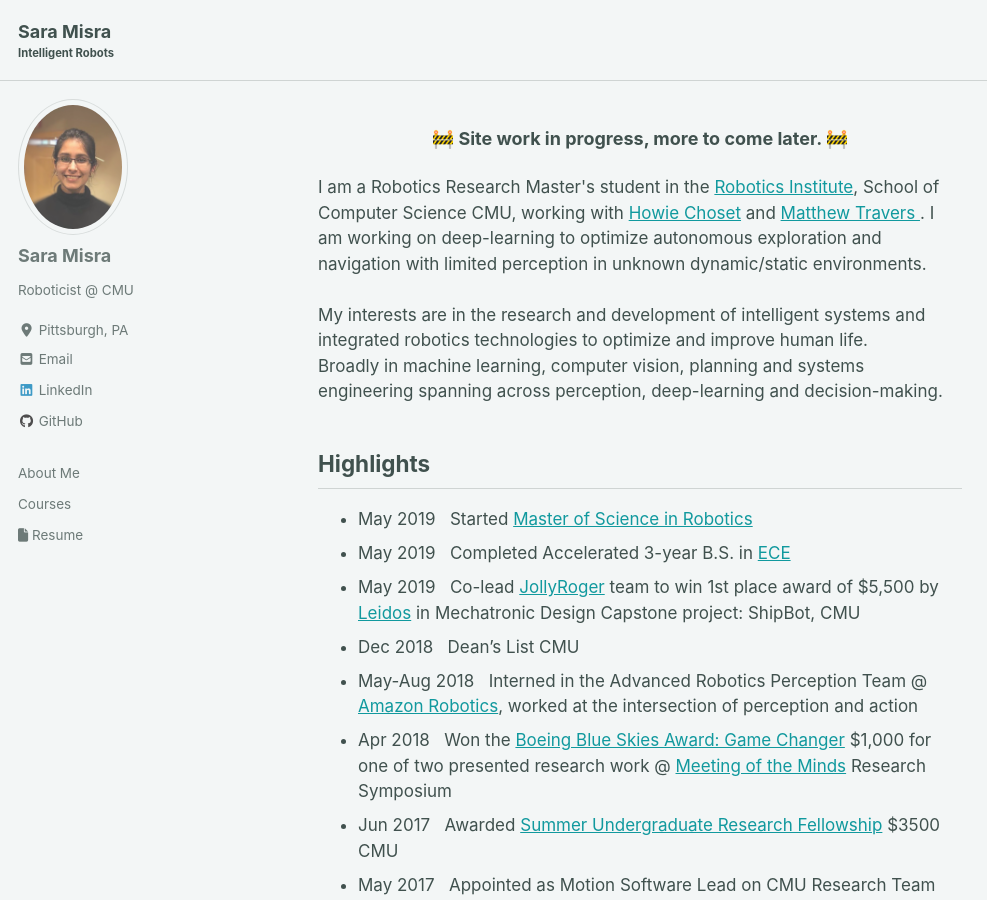
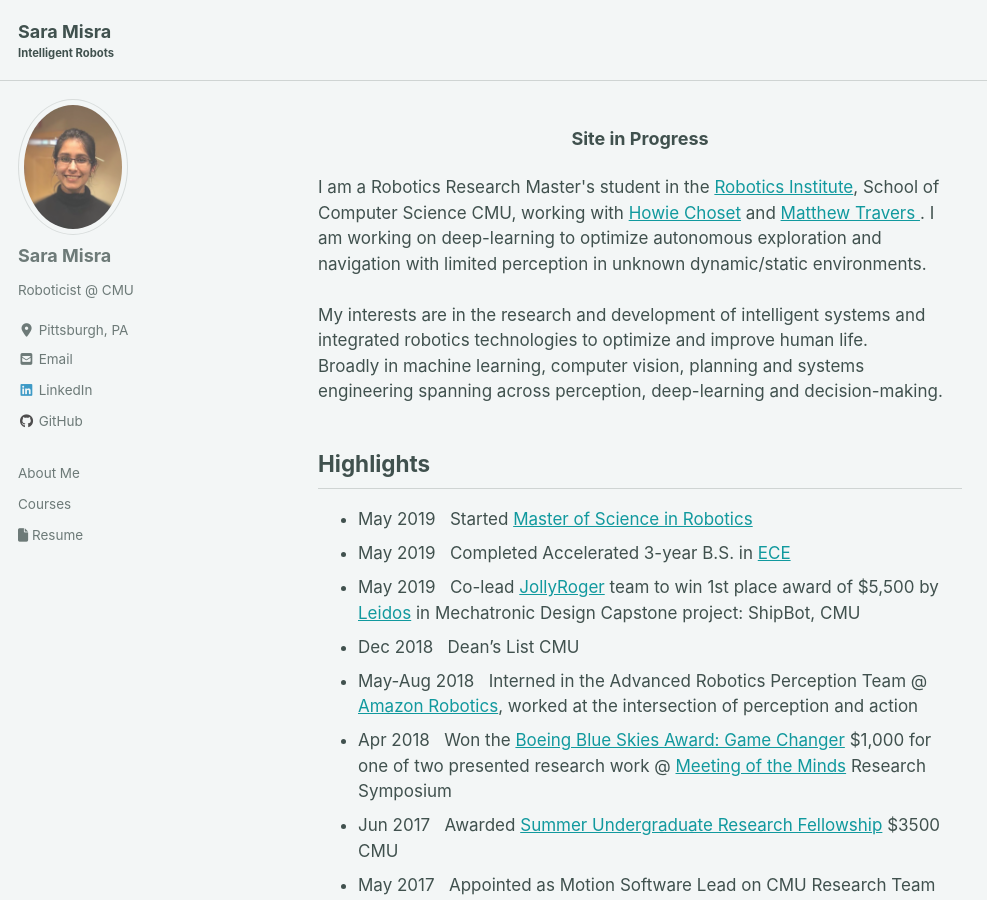
Before and after one commit to saram1sra/saram1sra.github.io, a Jekyll site: the page built from index.html, in a window 1280 px wide and 900 px high. Shown: the whole window, without its empty margins (0-987 px from the left). Built offline with Jekyll 4.4.1, drawn with Linux system fonts in a browser that asks for light colours; cached includes are drawn as plain includes; nearby versions of some CDN libraries; the list of posts is cut into pages by our own code.

Commit message:
site in progress

```diff
--- a/index.html
+++ b/index.html
@@ -2,7 +2,7 @@
 layout: single
 author_profile: true
 ---
-<p style="font-size: 20px" ><b><center>🚧 Site work in progress, more to come later. 🚧 </center></b></p>
+<p style="font-size: 20px" ><b><center>Site in Progress</center></b></p>
 
 <p style="font-size:17px">
 I am a Robotics Research Master's student in the <a href='https://www.ri.cmu.edu/'>Robotics Institute</a>,
```
